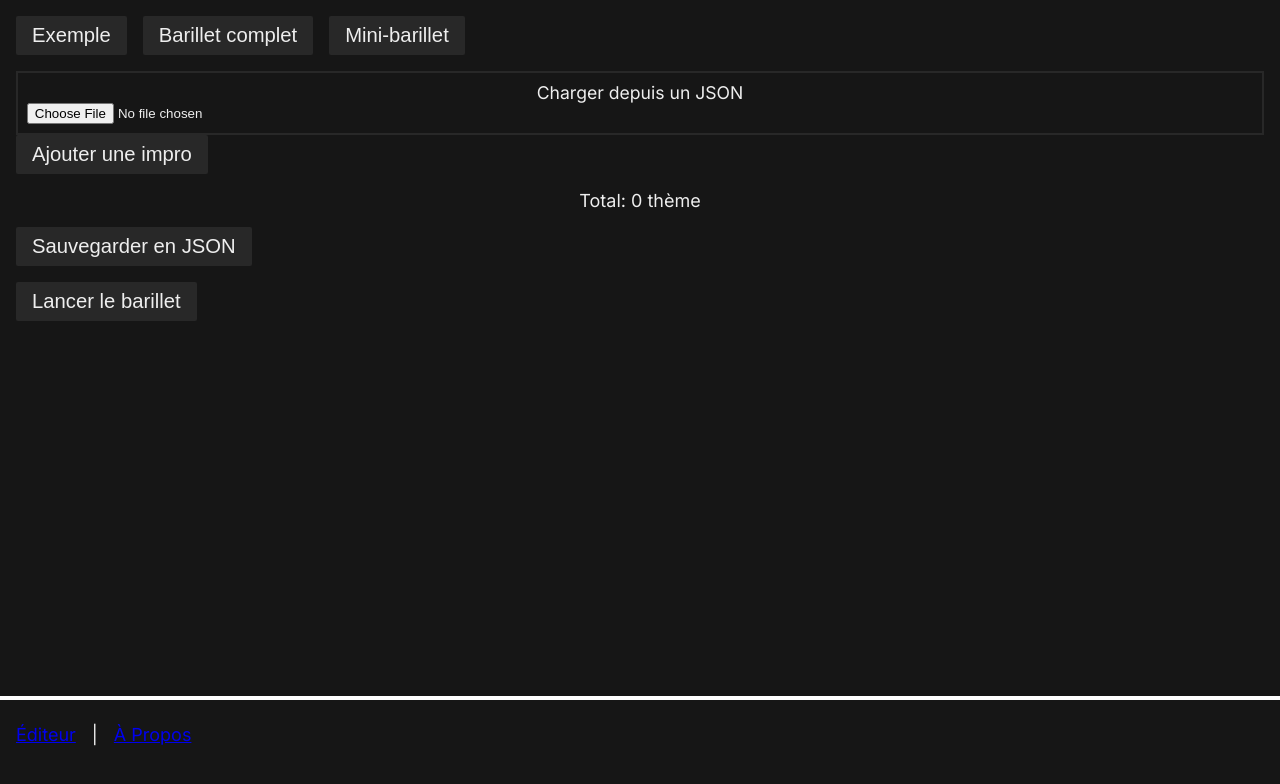
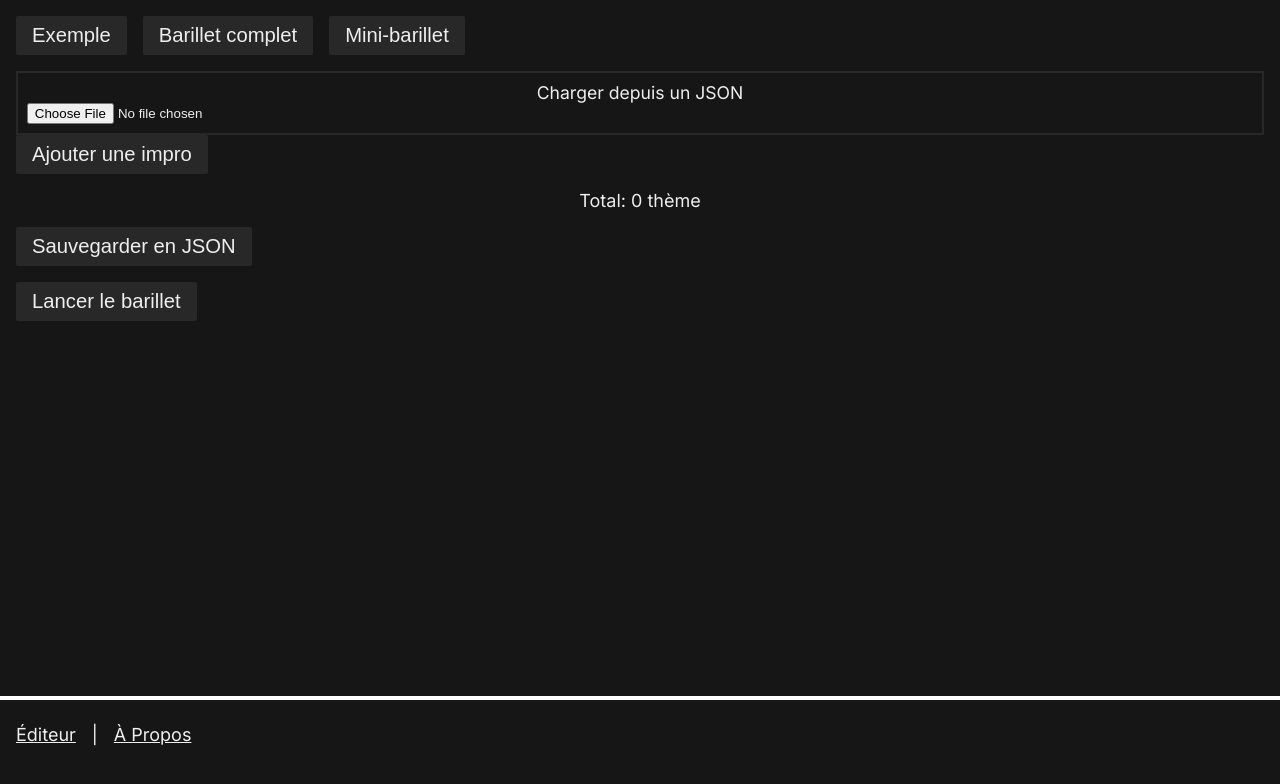
Before and after one commit to tchapeaux/improv-barillet-editor, a React (Vite) app: page /#/ in a window 1280 px wide. Shown: the top 784 px of the page. Built offline with nearby package versions, Linux system fonts and the light colour scheme.

Commit message:
Tweaks to the visual style

```diff
--- a/src/styles/styles.scss
+++ b/src/styles/styles.scss
@@ -12,7 +12,7 @@ you're new to CSS they may seem a little complicated, but you can scroll down
 to this section's matching END comment to see page-specific styles.
 ******************************************************************************/
 
-:root{
+:root {
   --wrapper-height: 85vh;
 }
 
--- a/src/styles/typography.scss
+++ b/src/styles/typography.scss
@@ -30,13 +30,14 @@ html {
   --fs-xxxl: calc(var(--fs-xxl) * var(--ratio));
 }
 
-body{
+body {
   font-family: Inter;
   color: var(--text-main);
   font-size: var(--fs-md);
 }
 
 a {
+  color: inherit;
 
   &:hover {
     background: var(--accent-main);
@@ -52,7 +53,7 @@ h1 {
 button {
   cursor: pointer;
   font-size: var(--fs-md);
-    padding: .5rem 1rem;
+  padding: 0.5rem 1rem;
   border: none;
   border-radius: 2px;
   color: var(--text-main);
```
Lines whose indentation alone changed are shown as unchanged.
